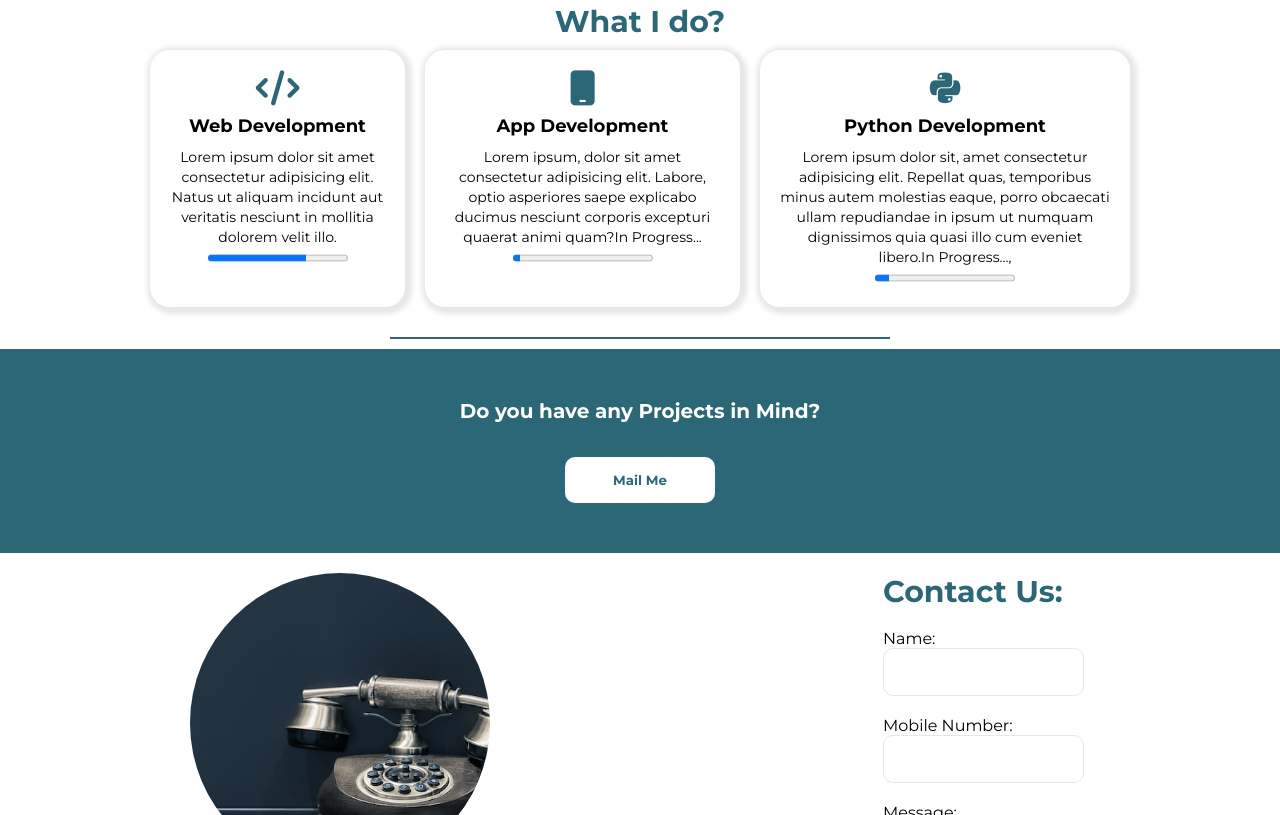
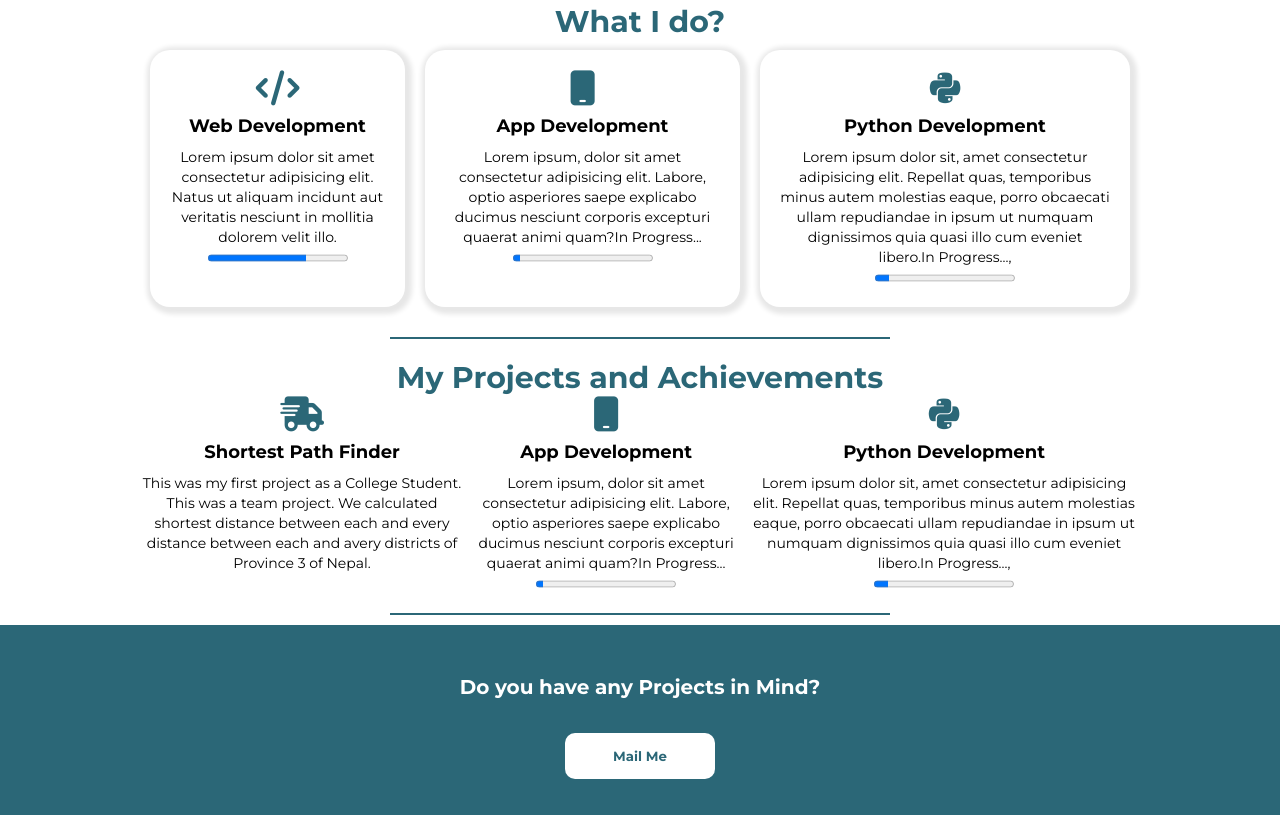
Before and after one commit to Kabin119245/kabin.github.io, a plain HTML site: page index.html in a window 1280 px wide. Shown: the part 514-1329 px from the top of the page. Drawn offline with Linux system fonts and the light colour scheme.

Commit message:
Update index.html
added my projects section

```diff
--- a/index.html
+++ b/index.html
@@ -32,7 +32,7 @@
             <a href="./index.html" style="color: var(--primary)">Home</a>
           </div>
           <div class="nav_item">
-            <a href="" style="color: var(--primary)">Projects</a>
+            <a href="#projects" style="color: var(--primary)">Projects</a>
           </div>
           <div class="nav_item">
             <a href="#whatido" style="color: var(--primary)">Services</a>
@@ -177,6 +177,90 @@
       </div>
     </div>
     <div class="divider"></div>
+    <div id = "projects" style="max-width: 1000px; margin: auto; text-align: center">
+    <div
+        style="
+          font-size: 30px;
+          font-weight: bold;
+          color: var(--primary);
+          margin-top: 20px;
+        "
+      >
+        My Projects and Achievements
+      </div>
+      <div class="flex_container" style="justify-content: space-around">
+        <div class="rounded_card2" >
+          <i
+            class="fa-solid fa-truck-fast"
+            style="font-size: 35px; color: var(--primary)"
+          ></i>
+
+          <br />
+          <div
+            style="
+              font-size: 18px;
+              font-weight: bold;
+              margin-top: 10px;
+              margin-bottom: 10px;
+            "
+          >
+            Shortest Path Finder
+          </div>
+          <div style="font-size: 14px; line-height: 20px">
+            This was my first project as a College Student. This was a team project. We calculated shortest distance between each and every distance between each and avery districts of Province 3 of Nepal.  <br>
+
+          </div>
+        </div>
+        <div class="rounded_card2" >
+          <i
+            class="fa-solid fa-mobile"
+            style="font-size: 35px; color: var(--primary)"
+          ></i>
+          <br />
+          <div
+            style="
+              font-size: 18px;
+              font-weight: bold;
+              margin-top: 10px;
+              margin-bottom: 10px;
+            "
+          >
+            App Development
+          </div>
+          <div style="font-size: 14px; line-height: 20px">
+            Lorem ipsum, dolor sit amet consectetur adipisicing elit. Labore,
+            optio asperiores saepe explicabo ducimus nesciunt corporis excepturi
+            quaerat animi quam?In Progress...<br />
+            <progress value="5" max="100"></progress>
+          </div>
+        </div>
+        <div class="rounded_card2" >
+          <i
+            class="fa-brands fa-python"
+            style="font-size: 35px; color: var(--primary)"
+          ></i>
+          <br />
+          <div
+            style="
+              font-size: 18px;
+              font-weight: bold;
+              margin-top: 10px;
+              margin-bottom: 10px;
+            "
+          >
+            Python Development
+          </div>
+          <div style="font-size: 14px; line-height: 20px">
+            Lorem ipsum dolor sit, amet consectetur adipisicing elit. Repellat
+            quas, temporibus minus autem molestias eaque, porro obcaecati ullam
+            repudiandae in ipsum ut numquam dignissimos quia quasi illo cum
+            eveniet libero.In Progress...,<br/>
+            <progress value="10" max="100"></progress>
+          </div>
+        </div>
+      </div>
+    </div>
+    <div class="divider"></div>
     <div class="primary_banner">
       <div
         style="
```
